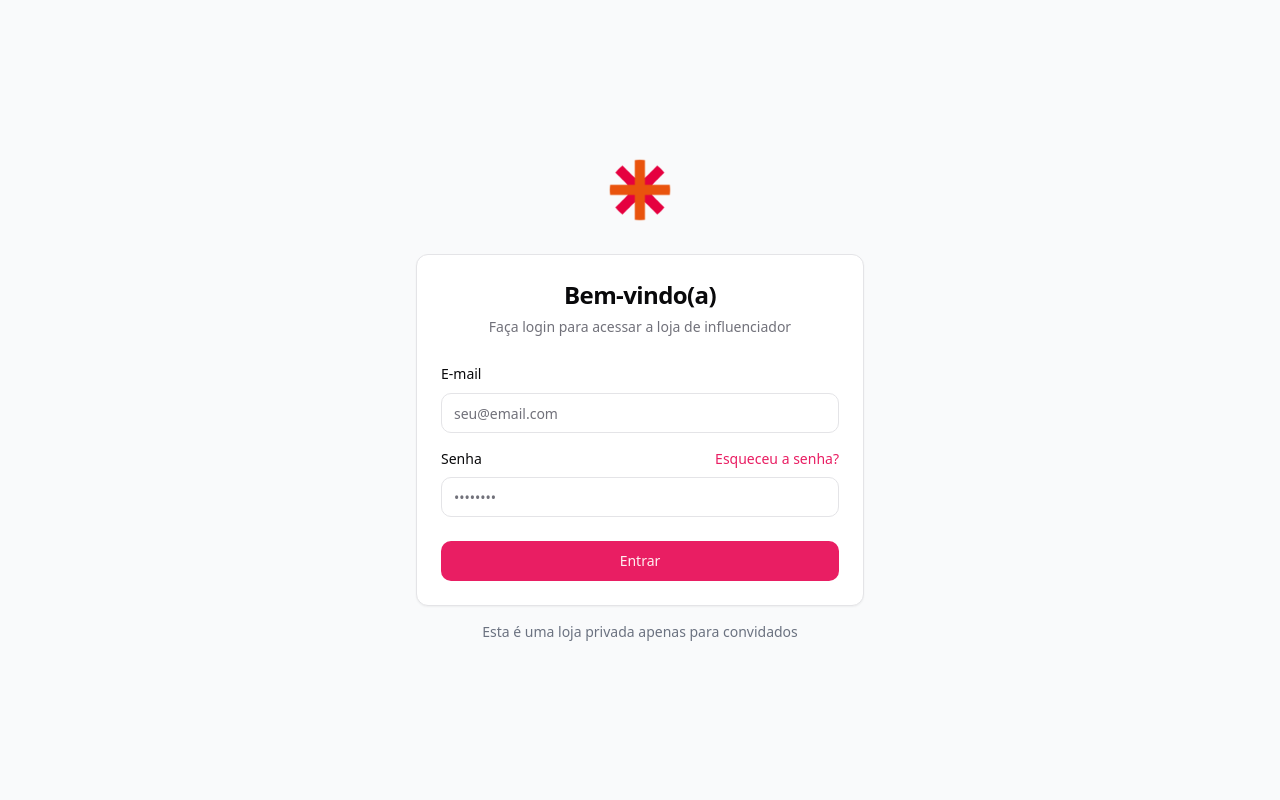
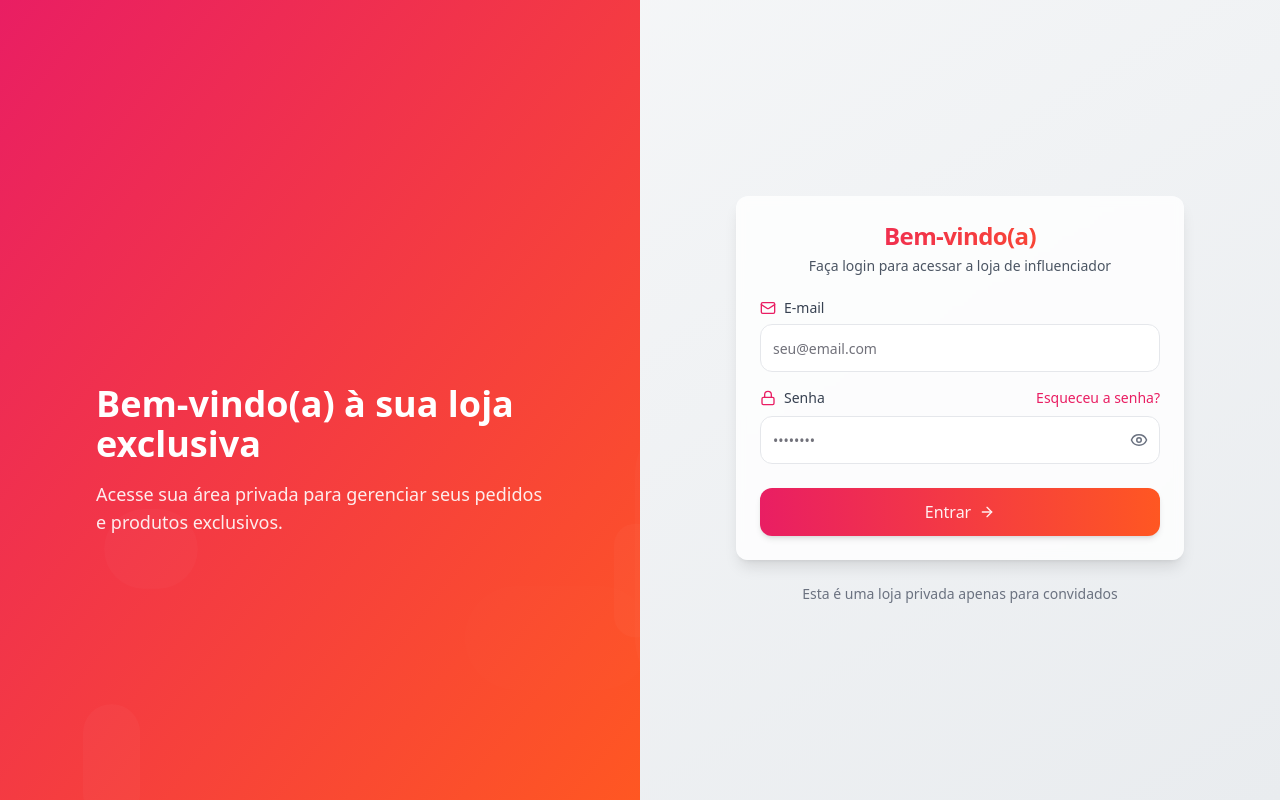
Before and after one commit to gabrielnfc/estilo-influencer-shop, a React (Vite) app: page /login in a window 1280 px wide. Built offline with nearby package versions, Linux system fonts and the light colour scheme.

Commit message:
Refactor: Improve login page UI
Improve the login page UI with modern UI/UX practices.

```diff
--- a/src/pages/Login.tsx
+++ b/src/pages/Login.tsx
@@ -7,11 +7,13 @@ import { Input } from "@/components/ui/input";
 import { Label } from "@/components/ui/label";
 import { Card, CardContent, CardDescription, CardFooter, CardHeader, CardTitle } from "@/components/ui/card";
 import { useToast } from "@/hooks/use-toast";
+import { Eye, EyeOff, ArrowRight, Mail, Lock } from "lucide-react";
 
 const LoginPage = () => {
   const [email, setEmail] = useState("");
   const [password, setPassword] = useState("");
   const [isLoading, setIsLoading] = useState(false);
+  const [showPassword, setShowPassword] = useState(false);
   const { login, isAuthenticated } = useAuth();
   const navigate = useNavigate();
   const { toast } = useToast();
@@ -43,10 +45,49 @@ const LoginPage = () => {
     }
   };
 
+  const toggleShowPassword = () => setShowPassword(!showPassword);
+
   return (
-    <div className="min-h-screen flex items-center justify-center bg-gray-50 px-4">
+    <div className="min-h-screen w-full flex flex-col md:flex-row bg-gradient-to-br from-[#f8f9fa] to-[#e9ecef]">
+      {/* Left decorative section - only visible on md screens and above */}
+      <div className="hidden md:flex md:w-1/2 bg-gradient-to-br from-brand-magenta to-brand-orange p-8 justify-center items-center relative overflow-hidden">
+        <div className="absolute top-0 right-0 w-full h-full opacity-10">
+          {/* Decorative patterns */}
+          {Array.from({ length: 6 }).map((_, i) => (
+            <div
+              key={i}
+              className="absolute rounded-full"
+              style={{
+                width: `${Math.random() * 300 + 50}px`,
+                height: `${Math.random() * 300 + 50}px`,
+                top: `${Math.random() * 100}%`,
+                left: `${Math.random() * 100}%`,
+                background: `rgba(255,255,255,${Math.random() * 0.3})`,
+                transform: `scale(${Math.random() + 0.5})`,
+              }}
+            />
+          ))}
+        </div>
+        <div className="z-10 text-white max-w-md">
+          <div className="mb-6">
+            <img
+              src="/lovable-uploads/ab795641-0b7b-4946-b1fc-cb5b0efe542d.png"
+              alt="Logo"
+              className="h-24 w-24 animate-fade-in"
+            />
+          </div>
+          <h1 className="text-4xl font-bold mb-4">Bem-vindo(a) à sua loja exclusiva</h1>
+          <p className="text-lg opacity-90">
+            Acesse sua área privada para gerenciar seus pedidos e produtos exclusivos.
+          </p>
+        </div>
+      </div>
+
+      {/* Login form section */}
+      <div className="w-full md:w-1/2 flex items-center justify-center p-4 md:p-8">
         <div className="w-full max-w-md">
-        <div className="flex justify-center mb-8">
+          {/* Logo - only visible on mobile */}
+          <div className="flex justify-center mb-8 md:hidden">
             <img
               src="/lovable-uploads/ab795641-0b7b-4946-b1fc-cb5b0efe542d.png"
               alt="Logo"
@@ -57,10 +98,12 @@ const LoginPage = () => {
             />
           </div>
 
-        <Card>
-          <CardHeader>
-            <CardTitle className="text-2xl text-center">Bem-vindo(a)</CardTitle>
-            <CardDescription className="text-center">
+          <Card className="border-none shadow-lg bg-white/80 backdrop-blur-sm">
+            <CardHeader className="space-y-1">
+              <CardTitle className="text-2xl text-center font-bold bg-gradient-to-r from-brand-magenta to-brand-orange bg-clip-text text-transparent">
+                Bem-vindo(a)
+              </CardTitle>
+              <CardDescription className="text-center text-gray-600">
                 Faça login para acessar a loja de influenciador
               </CardDescription>
             </CardHeader>
@@ -68,7 +111,14 @@ const LoginPage = () => {
             <form onSubmit={handleSubmit}>
               <CardContent className="space-y-4">
                 <div className="space-y-2">
-                <Label htmlFor="email">E-mail</Label>
+                  <Label
+                    htmlFor="email"
+                    className="font-medium text-gray-700 flex items-center gap-2"
+                  >
+                    <Mail size={16} className="text-brand-magenta" />
+                    E-mail
+                  </Label>
+                  <div className="relative">
                     <Input
                       id="email"
                       type="email"
@@ -76,42 +126,66 @@ const LoginPage = () => {
                       value={email}
                       onChange={(e) => setEmail(e.target.value)}
                       required
+                      className="pl-3 pr-3 py-2 h-12 rounded-xl border-gray-200 focus-visible:ring-brand-magenta"
                     />
+                  </div>
                 </div>
 
                 <div className="space-y-2">
                   <div className="flex items-center justify-between">
-                  <Label htmlFor="password">Senha</Label>
-                  <a href="#" className="text-sm text-brand-magenta hover:underline">
+                    <Label
+                      htmlFor="password"
+                      className="font-medium text-gray-700 flex items-center gap-2"
+                    >
+                      <Lock size={16} className="text-brand-magenta" />
+                      Senha
+                    </Label>
+                    <a
+                      href="#"
+                      className="text-sm font-medium text-brand-magenta hover:text-brand-orange transition-colors"
+                    >
                       Esqueceu a senha?
                     </a>
                   </div>
+                  <div className="relative">
                     <Input
                       id="password"
-                  type="password"
+                      type={showPassword ? "text" : "password"}
                       placeholder="••••••••"
                       value={password}
                       onChange={(e) => setPassword(e.target.value)}
                       required
+                      className="pl-3 pr-10 py-2 h-12 rounded-xl border-gray-200 focus-visible:ring-brand-magenta"
                     />
+                    <button
+                      type="button"
+                      onClick={toggleShowPassword}
+                      className="absolute right-3 top-1/2 -translate-y-1/2 text-gray-500 hover:text-gray-700"
+                      tabIndex={-1}
+                    >
+                      {showPassword ? <EyeOff size={18} /> : <Eye size={18} />}
+                    </button>
+                  </div>
                 </div>
               </CardContent>
 
-            <CardFooter>
+              <CardFooter className="flex flex-col gap-4">
                 <Button
                   type="submit"
-                className="w-full bg-brand-magenta hover:bg-brand-magenta/90"
+                  className="w-full h-12 text-base rounded-xl bg-gradient-to-r from-brand-magenta to-brand-orange hover:from-brand-magenta/90 hover:to-brand-orange/90 transition-all duration-300 shadow-md hover:shadow-lg flex items-center justify-center gap-2 group"
                   disabled={isLoading}
                 >
                   {isLoading ? "Entrando..." : "Entrar"}
+                  <ArrowRight size={18} className="group-hover:translate-x-1 transition-transform duration-200" />
                 </Button>
               </CardFooter>
             </form>
           </Card>
 
-        <p className="text-center text-gray-500 text-sm mt-4">
+          <p className="text-center text-gray-500 text-sm mt-6">
             Esta é uma loja privada apenas para convidados
           </p>
+        </div>
       </div>
     </div>
   );
```
Lines whose indentation alone changed are shown as unchanged.
